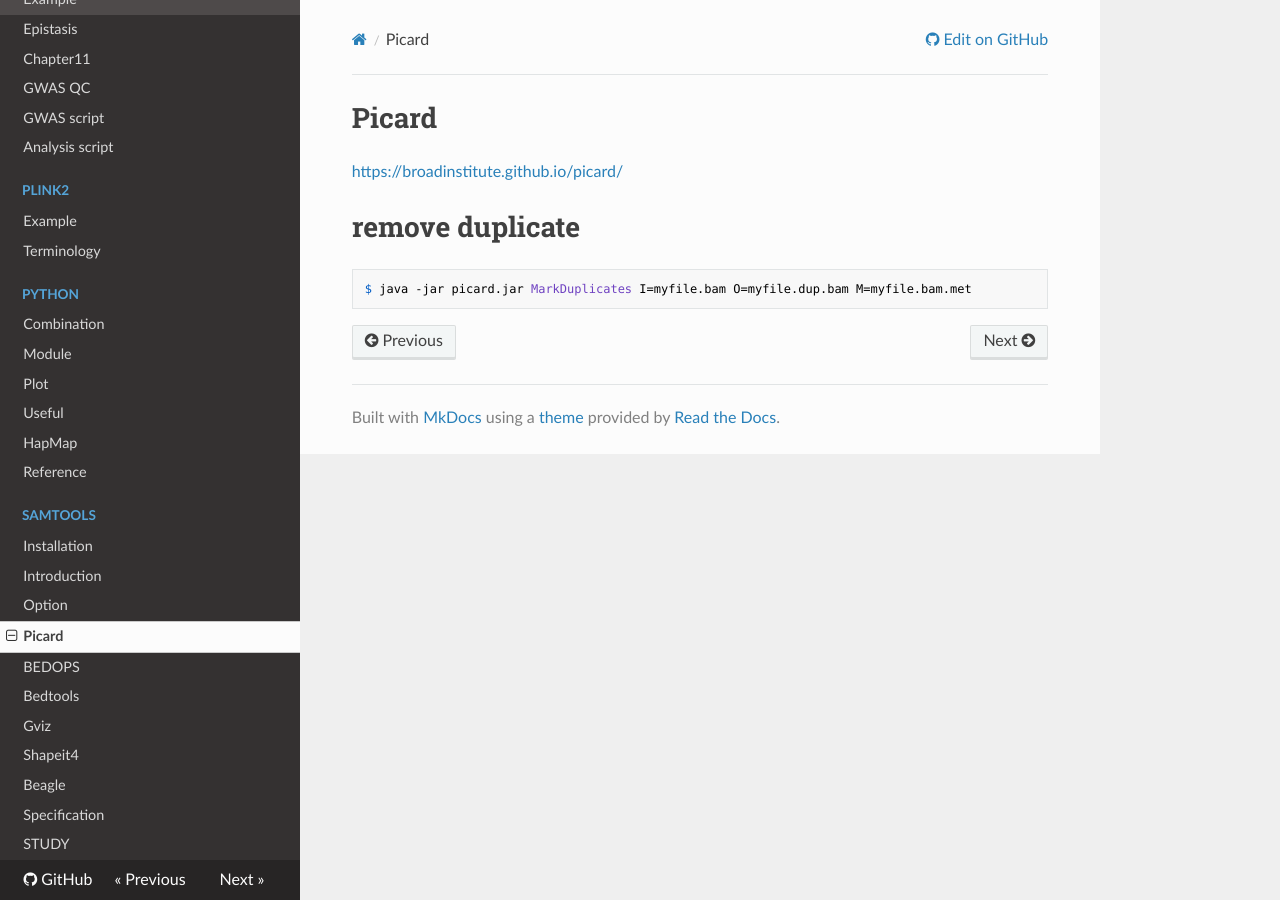
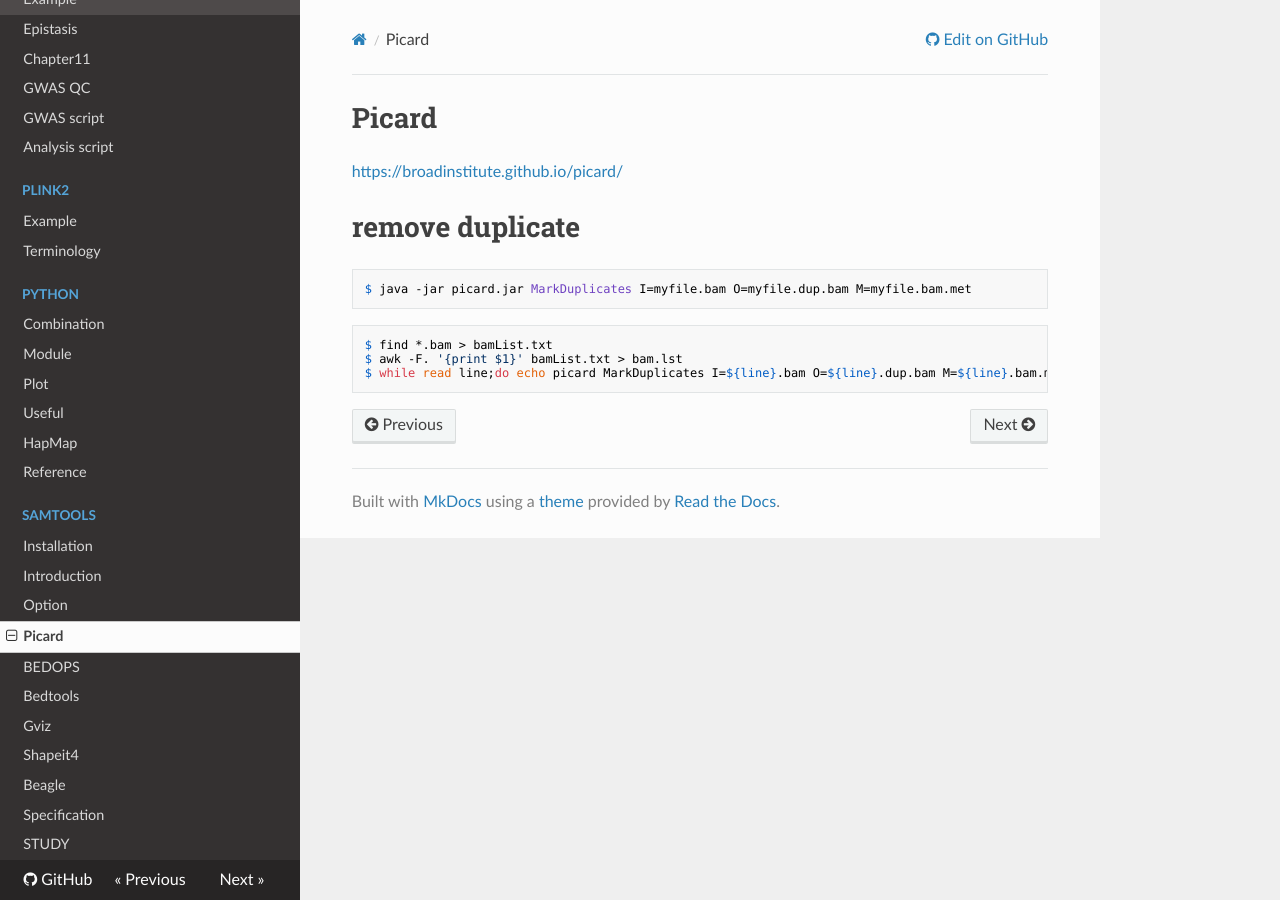
Before and after one commit to WonyoungCho/plink, an MkDocs documentation site: the page built from docs/picard_int.md, in a window 1280 px wide. Built offline with MkDocs 1.6.1, drawn with Linux system fonts in a browser that asks for light colours; nearby versions of some CDN libraries; old or Windows-style settings are respelled for this version of MkDocs.

Commit message:
Update picard_int.md

````diff
--- a/docs/picard_int.md
+++ b/docs/picard_int.md
@@ -5,3 +5,9 @@
 ```
 $ java -jar picard.jar MarkDuplicates I=myfile.bam O=myfile.dup.bam M=myfile.bam.met
 ```
+
+```
+$ find *.bam > bamList.txt
+$ awk -F. '{print $1}' bamList.txt > bam.lst
+$ while read line;do echo picard MarkDuplicates I=${line}.bam O=${line}.dup.bam M=${line}.bam.met;done < bam.lst > picard.cmd
+```
````
